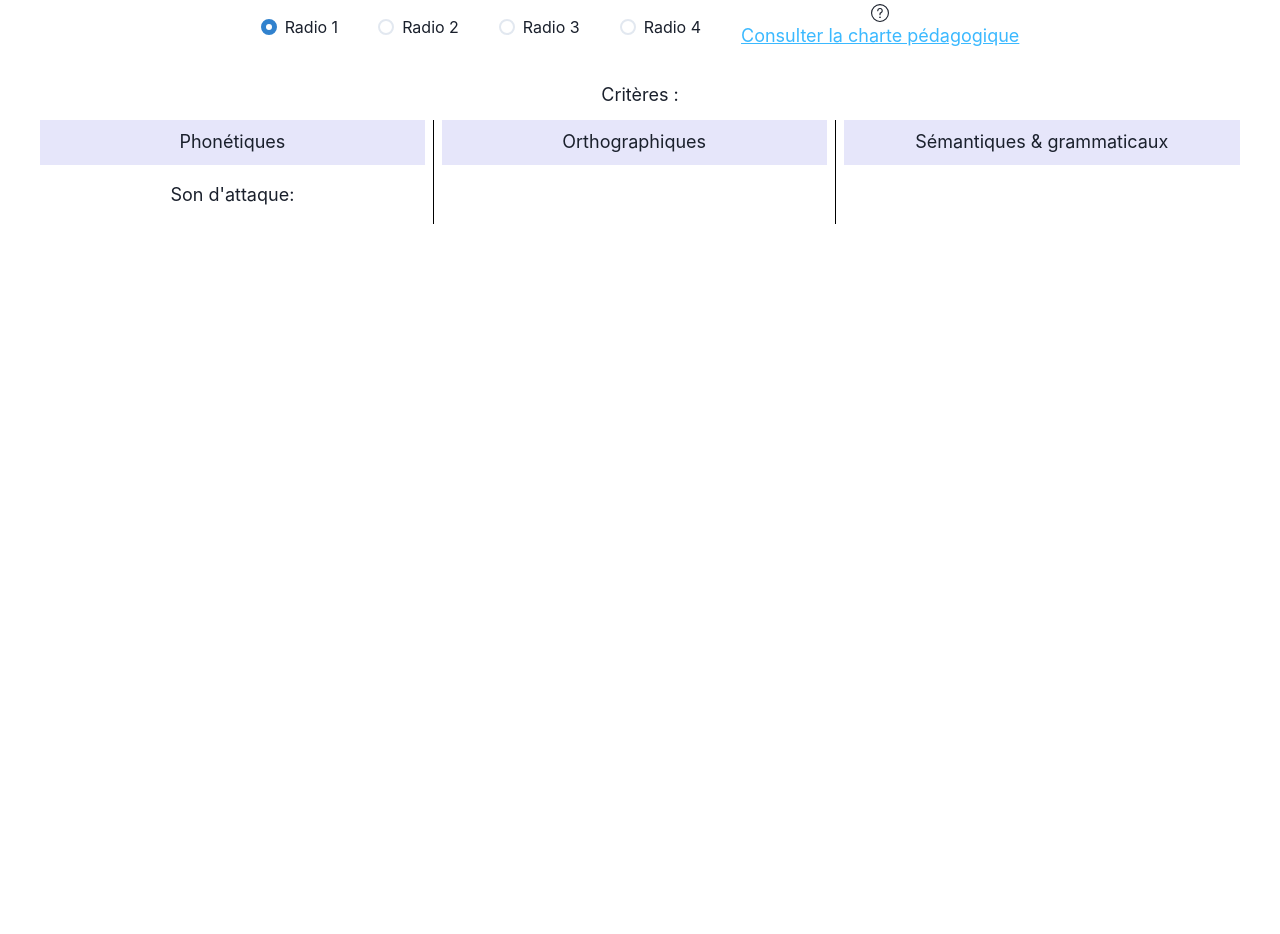
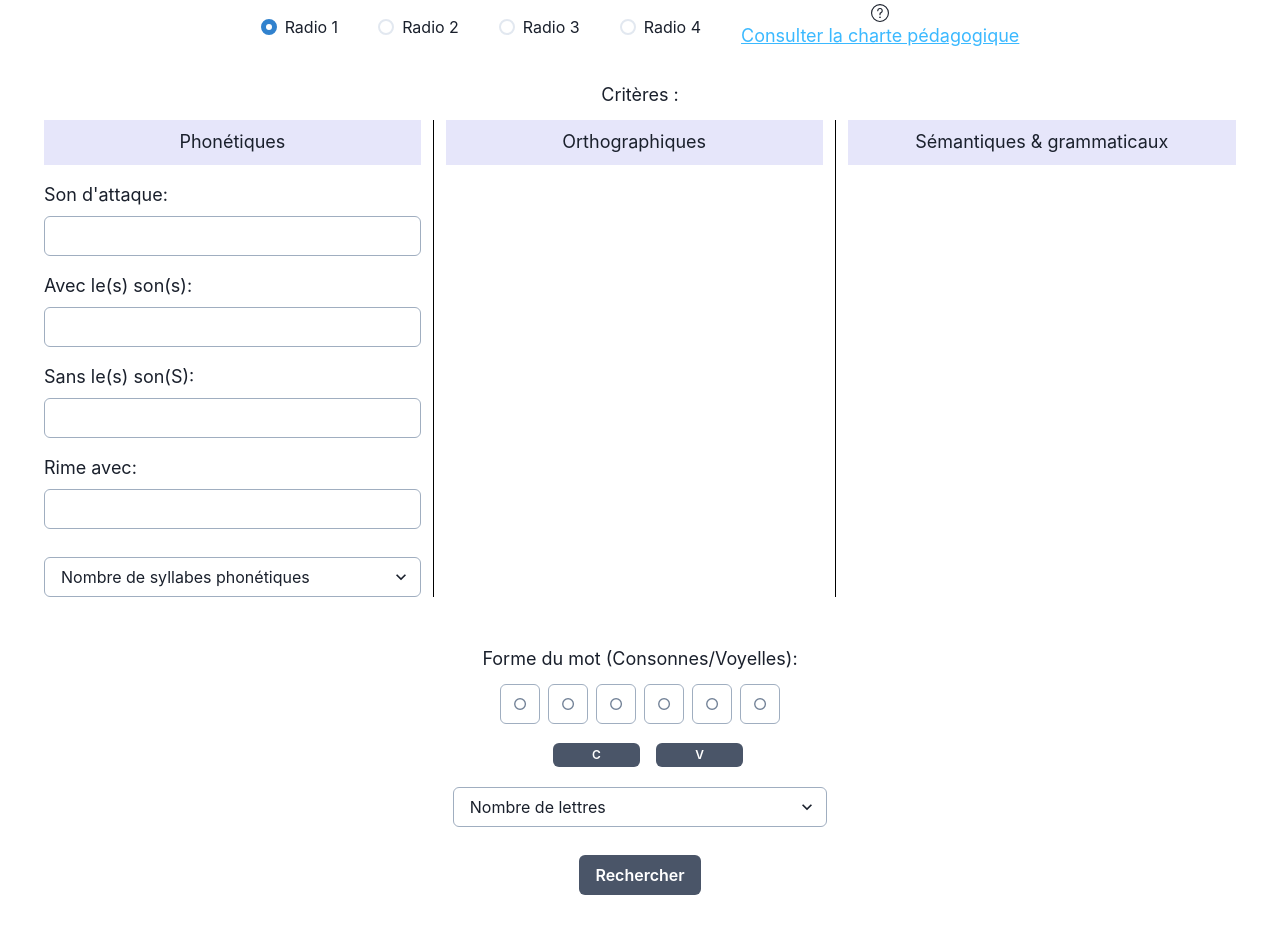
Before and after one commit to parthpvaghani/lily_temp, a React (Create React App) app: page /wordbank in a window 1280 px wide. Shown: the part 280-1214 px from the top of the page. Before the commit the page ends 800 px from the top, so only its background shows below. Built offline with nearby package versions, Linux system fonts and the light colour scheme.

Commit message:
design first part

```diff
--- a/src/pages/WordBank.js
+++ b/src/pages/WordBank.js
@@ -14,6 +14,11 @@ import {
   StackDivider,
   HStack,
   Text,
+  Input,
+  Select,
+  PinInput,
+  PinInputField,
+  Button,
 } from '@chakra-ui/react';
 import { SearchIcon, QuestionOutlineIcon } from '@chakra-ui/icons';
 
@@ -72,23 +77,101 @@ export default function WordBank() {
             mt={3}
             px={6}
           >
-            <Box h="auto" w="33%">
+            <Box h="auto" w="33%" px={1}>
               <Box h="45px" bg="#E6E6FA" pt="8px">
                 Phonétiques
               </Box>
-              <Text py={4}>Son d'attaque: </Text>
+
+              <Box textAlign="left">
+                <Text mt={4}>Son d'attaque: </Text>
+                <Input borderColor={'gray.400'} mt={2} />
+
+                <Text mt={4}>Avec le(s) son(s): </Text>
+                <Input borderColor={'gray.400'} mt={2} />
+
+                <Text mt={4}>Sans le(s) son(S): </Text>
+                <Input borderColor={'gray.400'} mt={2} />
+
+                <Text mt={4}>Rime avec: </Text>
+                <Input borderColor={'gray.400'} mt={2} />
+
+                <Select
+                  placeholder="Nombre de syllabes phonétiques"
+                  borderColor={'gray.400'}
+                  mt={7}
+                >
+                  <option value="1">1 </option>
+                  <option value="2">2 </option>
+                  <option value="3">3 </option>
+                  <option value="4">4 </option>
+                </Select>
+              </Box>
             </Box>
-            <Box h="auto" w="33%">
+
+            <Box h="auto" w="33%" px={1}>
               <Box h="45px" bg="#E6E6FA" pt="8px">
                 Orthographiques
               </Box>
             </Box>
-            <Box h="auto" w="34%">
+
+            <Box h="auto" w="34%" px={1}>
               <Box h="45px" bg="#E6E6FA" pt="8px">
                 Sémantiques & grammaticaux
               </Box>
             </Box>
           </HStack>
+
+          <Text mt={12}>Forme du mot (Consonnes/Voyelles):</Text>
+          <Flex justifyContent={'center'} mt={3}>
+            <HStack>
+              <PinInput type="alphanumeric" otp>
+                <PinInputField borderColor={'gray.400'} />
+                <PinInputField borderColor={'gray.400'} />
+                <PinInputField borderColor={'gray.400'} />
+                <PinInputField borderColor={'gray.400'} />
+                <PinInputField borderColor={'gray.400'} />
+                <PinInputField borderColor={'gray.400'} />
+              </PinInput>
+            </HStack>
+          </Flex>
+
+          <Box mt={4}>
+            <Button
+              backgroundColor={'gray.600'}
+              color={'white'}
+              size="xs"
+              width={'7%'}
+              mx={4}
+            >
+              C
+            </Button>
+            <Button
+              backgroundColor={'gray.600'}
+              color={'white'}
+              size="xs"
+              width={'7%'}
+            >
+              V
+            </Button>
+          </Box>
+
+          <Flex justifyContent={'center'}>
+            <Select
+              placeholder="Nombre de lettres"
+              borderColor={'gray.400'}
+              mt={5}
+              width={'30%'}
+            >
+              <option value="1">1 </option>
+              <option value="2">2 </option>
+              <option value="3">3 </option>
+              <option value="4">4 </option>
+            </Select>
+          </Flex>
+
+          <Button backgroundColor={'gray.600'} color={'white'} mt={7} mb={10}>
+            Rechercher
+          </Button>
         </TabPanel>
       </TabPanels>
     </Tabs>
```
